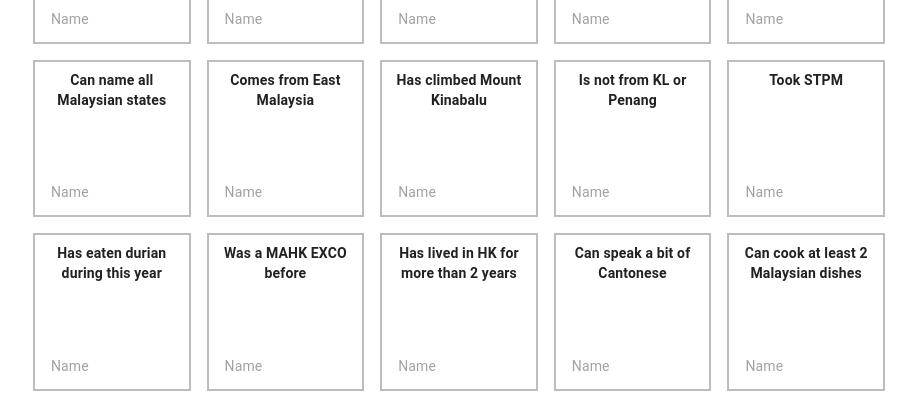
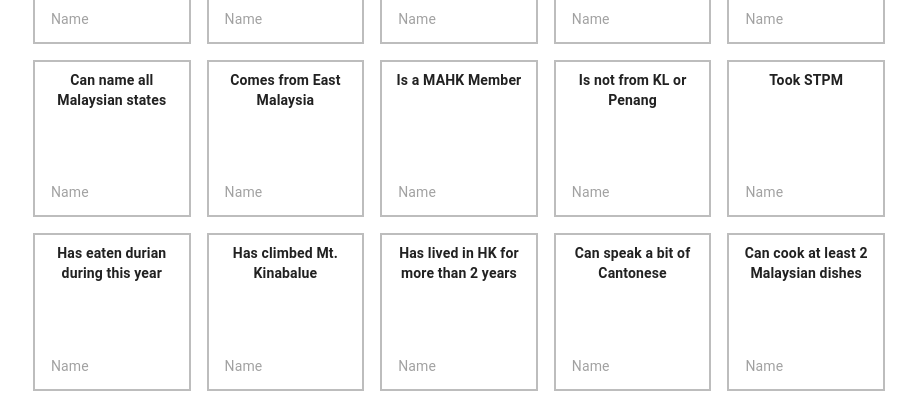
Before and after one commit to kuanjiahong/social-bingo, a React (Vite) app: page / in a window 1280 px wide. Shown: the part 406-799 px from the top of the page, without its empty margins (181-1097 px from the left). Built offline with nearby package versions, Linux system fonts and the light colour scheme.

Commit message:
update items

```diff
--- a/src/App.tsx
+++ b/src/App.tsx
@@ -21,11 +21,11 @@ const ITEMS = [
   "Speaks Bahasa Melayu fluently",
   "Can name all Malaysian states",
   "Comes from East Malaysia",
-  "Has climbed Mount Kinabalu",
+  "Is a MAHK Member",
   "Is not from KL or Penang",
   "Took STPM",
   "Has eaten durian during this year",
-  "Was a MAHK EXCO before",
+  "Has climbed Mt. Kinabalue",
   "Has lived in HK for more than 2 years",
   "Can speak a bit of Cantonese",
   "Can cook at least 2 Malaysian dishes",
```
